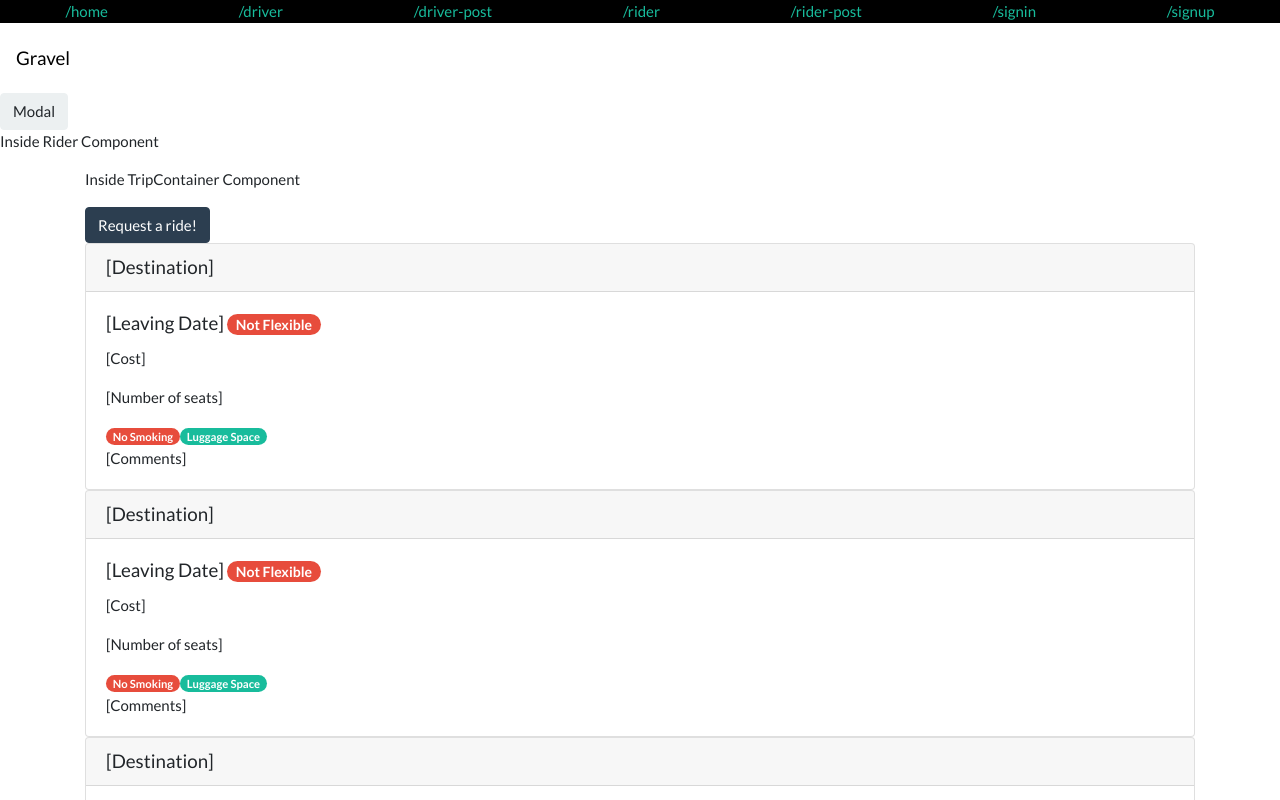
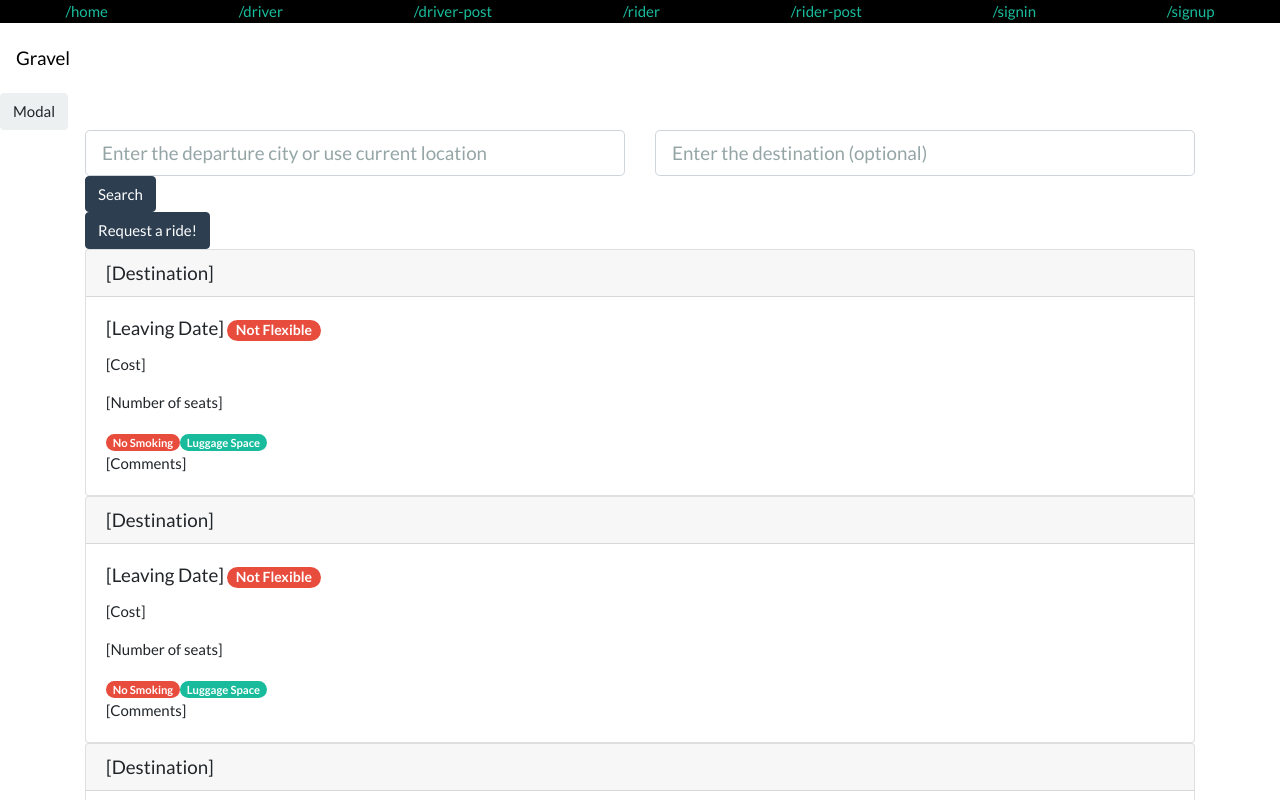
Before and after one commit to mrgmacandog/gravel, a React (Create React App) app in the folder client/: page /rider in a window 1280 px wide. Shown: the top 800 px of the page. Built offline with nearby package versions, Linux system fonts and the light colour scheme.

Commit message:
Add ability to modify start/end location

```diff
--- a/client/src/App.js
+++ b/client/src/App.js
@@ -35,10 +35,17 @@ class App extends Component {
     });
   };
 
-  handleFormSubmit = event => {
-    // When the form is submitted, prevent its default behavior, get posts update the posts state
+  // Get all riders for Driver component
+  getRiders = event => {
     event.preventDefault();
+    alert(`Getting riders going from ${this.state.startLocation} to ${this.state.endLocation}`)
   };
+
+  //
+  getDrivers = event => {
+    event.preventDefault();
+    alert(alert(`Getting drivers going from ${this.state.startLocation} to ${this.state.endLocation}`));
+  }
 
   render() {
     return (
@@ -68,11 +75,11 @@ class App extends Component {
 
         {/* React router. TODO: May need to place everything above into the respective page. */}
         <div>
-          <Route exact path="/" render={(props) => <Home {...props} state={this.state} handleInputChange={this.handleInputChange} handleFormSubmit={this.handleFormSubmit} />} />
-          <Route exact path="/home" render={(props) => <Home {...props} state={this.state} handleInputChange={this.handleInputChange} handleFormSubmit={this.handleFormSubmit} />} />
-          <Route exact path="/driver" render={(props) => <Driver {...props} state={this.state} handleInputChange={this.handleInputChange} handleFormSubmit={this.handleFormSubmit} />} />
+          <Route exact path="/" render={(props) => <Home {...props} state={this.state} handleInputChange={this.handleInputChange} />} />
+          <Route exact path="/home" render={(props) => <Home {...props} state={this.state} handleInputChange={this.handleInputChange} />} />
+          <Route exact path="/driver" render={(props) => <Driver {...props} state={this.state} handleInputChange={this.handleInputChange} getRiders={this.getRiders} />} />
           <Route exact path="/driver-post" component={DriverPost} />
-          <Route exact path="/rider" render={(props) => <Rider {...props} state={this.state} handleInputChange={this.handleInputChange} handleFormSubmit={this.handleFormSubmit} />} />
+          <Route exact path="/rider" render={(props) => <Rider {...props} state={this.state} handleInputChange={this.handleInputChange} getDrivers={this.getDrivers} />} />
           <Route exact path="/rider-post" component={RiderPost} />
           <Route exact path="/signin" component={Signin} />
           <Route exact path="/signup" component={Signup} />
--- a/client/src/components/TripContainer/index.js
+++ b/client/src/components/TripContainer/index.js
@@ -7,8 +7,6 @@ import TripItem from "../TripItem";
 function TripContainer(props) {
     return (
         <div className="container">
-            <p>Inside TripContainer Component</p>
-
             {/* Show RequestRideButton if the user is on the driver page,
                     otherwise show the OfferRideButton  */}
             {props.page === "Driver" ? <RequestRideButton /> : <OfferRideButton />}
--- a/client/src/pages/Driver.js
+++ b/client/src/pages/Driver.js
@@ -1,5 +1,6 @@
 import React from "react";
 import TripContainer from "../components/TripContainer";
+import Input from "../components/Input";
 
 // Can change to stateful component if need be
 // Can access state with props.state
@@ -7,9 +8,32 @@ import TripContainer from "../components/TripContainer";
 function Driver(props) {
     return (
         <React.Fragment>
-            <p>Inside Driver Component</p>
+            <div className="container">
+                <form>
+                    <div className="row">
+                        <div className="col-md-6">
+                            <Input
+                                name="startLocation"
+                                value={props.state.startLocation}
+                                onChange={props.handleInputChange}
+                                placeholder="Enter the departure city or use current location"
+                            />
+                        </div>
+                        <div className="col-md-6">
+                            <Input
+                                name="endLocation"
+                                value={props.state.endLocation}
+                                onChange={props.handleInputChange}
+                                placeholder="Enter the destination (optional)"
+                            />
+                        </div>
+                    </div>
+
+                    <button className="btn btn-primary" type="submit" name="action" onClick={props.getRiders}>Search</button>
+                </form>
+            </div>
             {/* TODO: Send TripContainer the data from Riders table */}
-            <TripContainer page={"Driver"}/>
+            <TripContainer page={"Driver"} />
         </React.Fragment>
     );
 }
--- a/client/src/pages/Home.js
+++ b/client/src/pages/Home.js
@@ -52,7 +52,7 @@ export default function Home(props) {
         <Container>
           <Row>
             <Col size="md-12">
-              <form onSubmit={props.handleFormSubmit}>
+              <form onSubmit={(event) => event.preventDefault()}>
                 {/* <Container> */}
                   {/* <Row> */}
                     {/* <Col size="xs-9 sm-10"> */}
--- a/client/src/pages/Rider.js
+++ b/client/src/pages/Rider.js
@@ -1,5 +1,6 @@
 import React from "react";
 import TripContainer from "../components/TripContainer";
+import Input from "../components/Input";
 
 // Can change to stateful component if need be
 // Can access state with props.state
@@ -7,7 +8,30 @@ import TripContainer from "../components/TripContainer";
 function Rider(props) {
     return (
         <React.Fragment>
-            <p>Inside Rider Component</p>
+            <div className="container">
+                <form>
+                    <div className="row">
+                        <div className="col-md-6">
+                            <Input
+                                name="startLocation"
+                                value={props.state.startLocation}
+                                onChange={props.handleInputChange}
+                                placeholder="Enter the departure city or use current location"
+                            />
+                        </div>
+                        <div className="col-md-6">
+                            <Input
+                                name="endLocation"
+                                value={props.state.endLocation}
+                                onChange={props.handleInputChange}
+                                placeholder="Enter the destination (optional)"
+                            />
+                        </div>
+                    </div>
+
+                    <button className="btn btn-primary" type="submit" name="action" onClick={props.getRiders}>Search</button>
+                </form>
+            </div>
             {/* TODO: Send TripContainer the data from Drivers table */}
             <TripContainer page={"Rider"}/>
         </React.Fragment>
```
